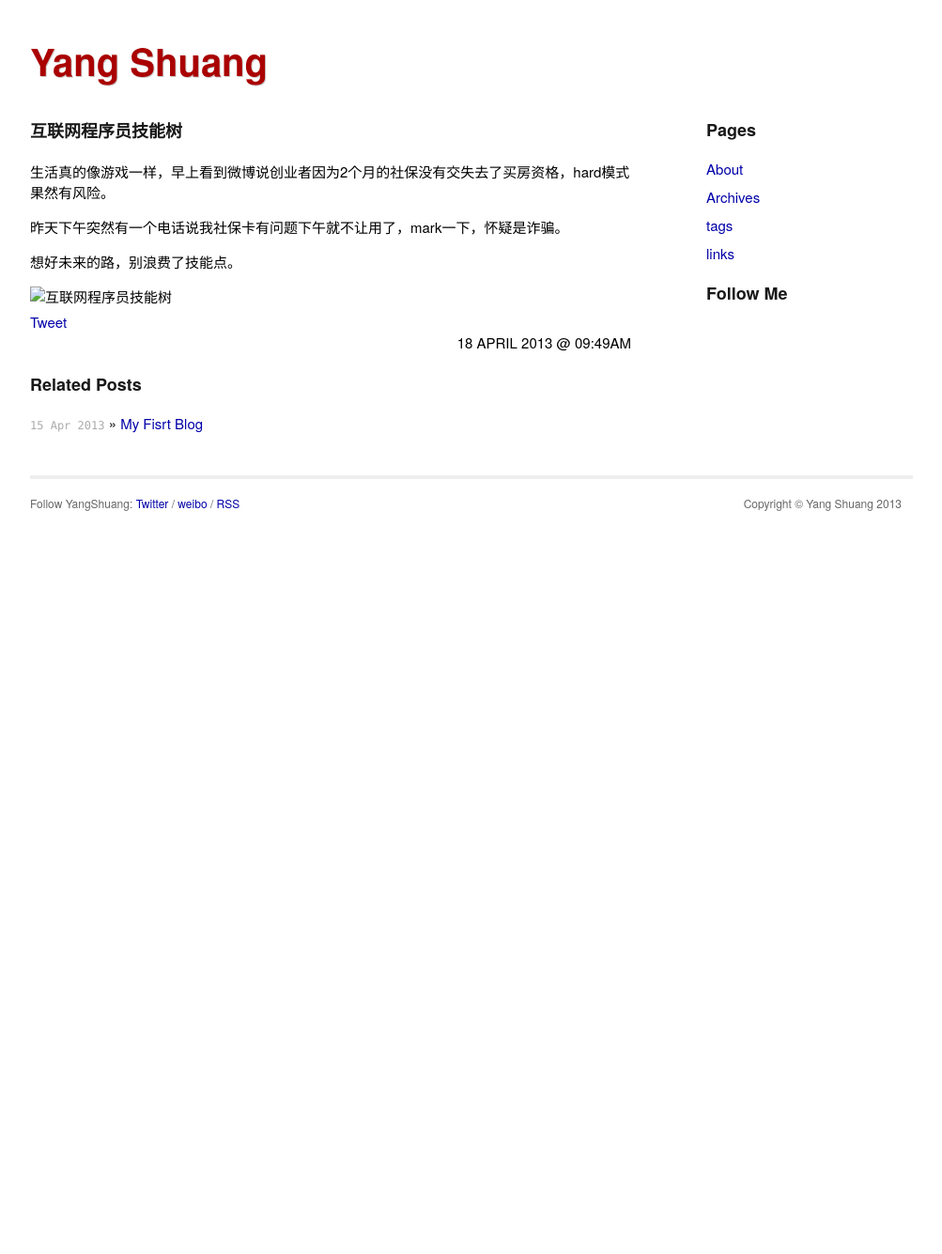
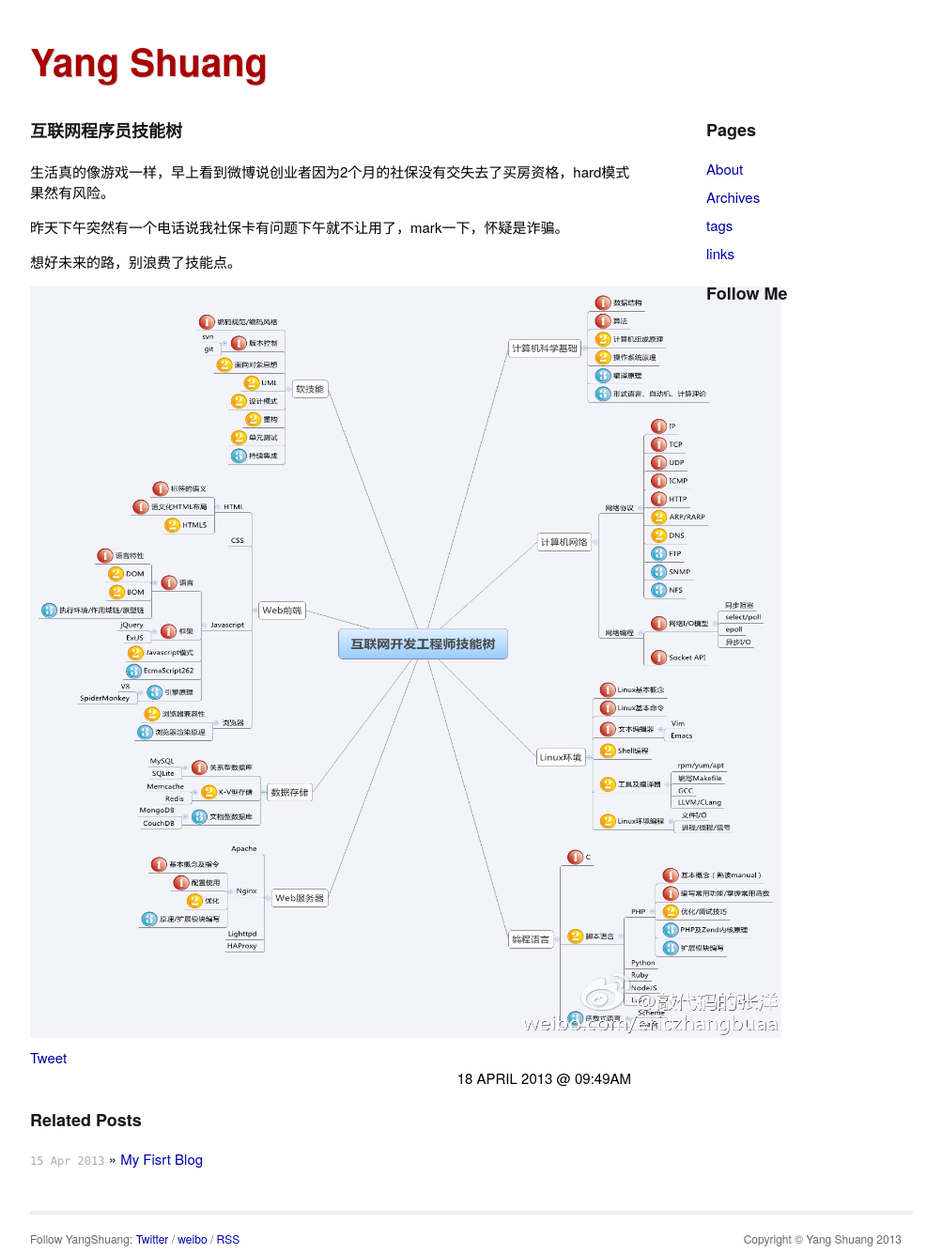
Before and after one commit to utwodownson/utwodownson.github.com, a Jekyll site: the page built from _posts/2013-04-18-the-skill.md, in a window 1280 px wide. Shown: the whole page at 94% size, without its empty margins (138-1141 px from the left). Built offline with Jekyll 4.4.1, drawn with Linux system fonts in a browser that asks for light colours; Markdown is read by kramdown in place of the engine named in the settings; comment, search, counter and statistics services are not loaded; before the commit the page ends 900 px from its top, so only the background shows below that.

Commit message:
4.18 blog

```diff
--- a/_posts/2013-04-18-the-skill.md
+++ b/_posts/2013-04-18-the-skill.md
@@ -10,4 +10,4 @@ date: 2013-04-18 09:49
 
 想好未来的路，别浪费了技能点。
 
-<img src="../images/skill.jpg"  alt="互联网程序员技能树" height="200" width="200"/>
+<img src="{{ site.baseurl }}images/skill.jpg"  alt="互联网程序员技能树" height="800" width="800"/>
```
